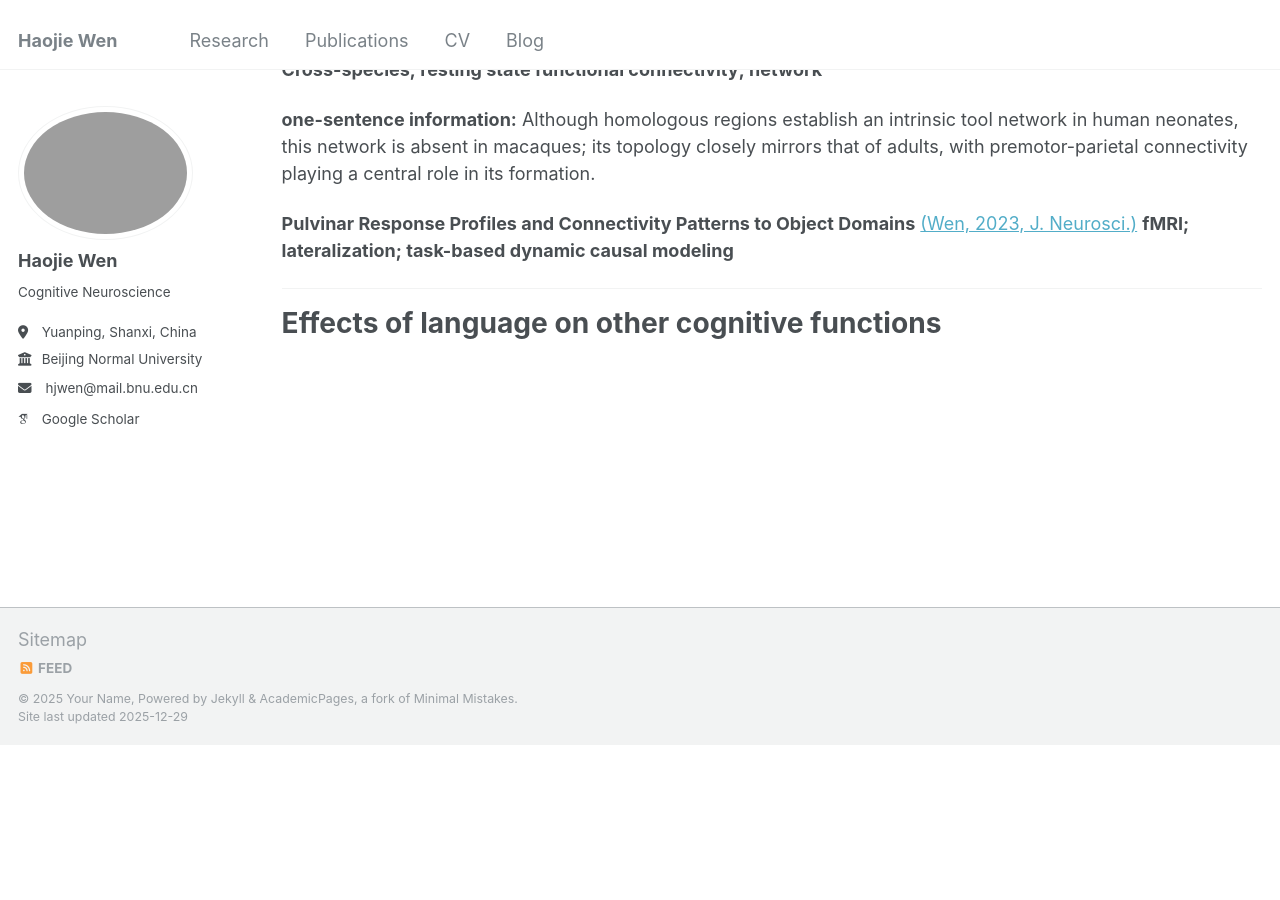
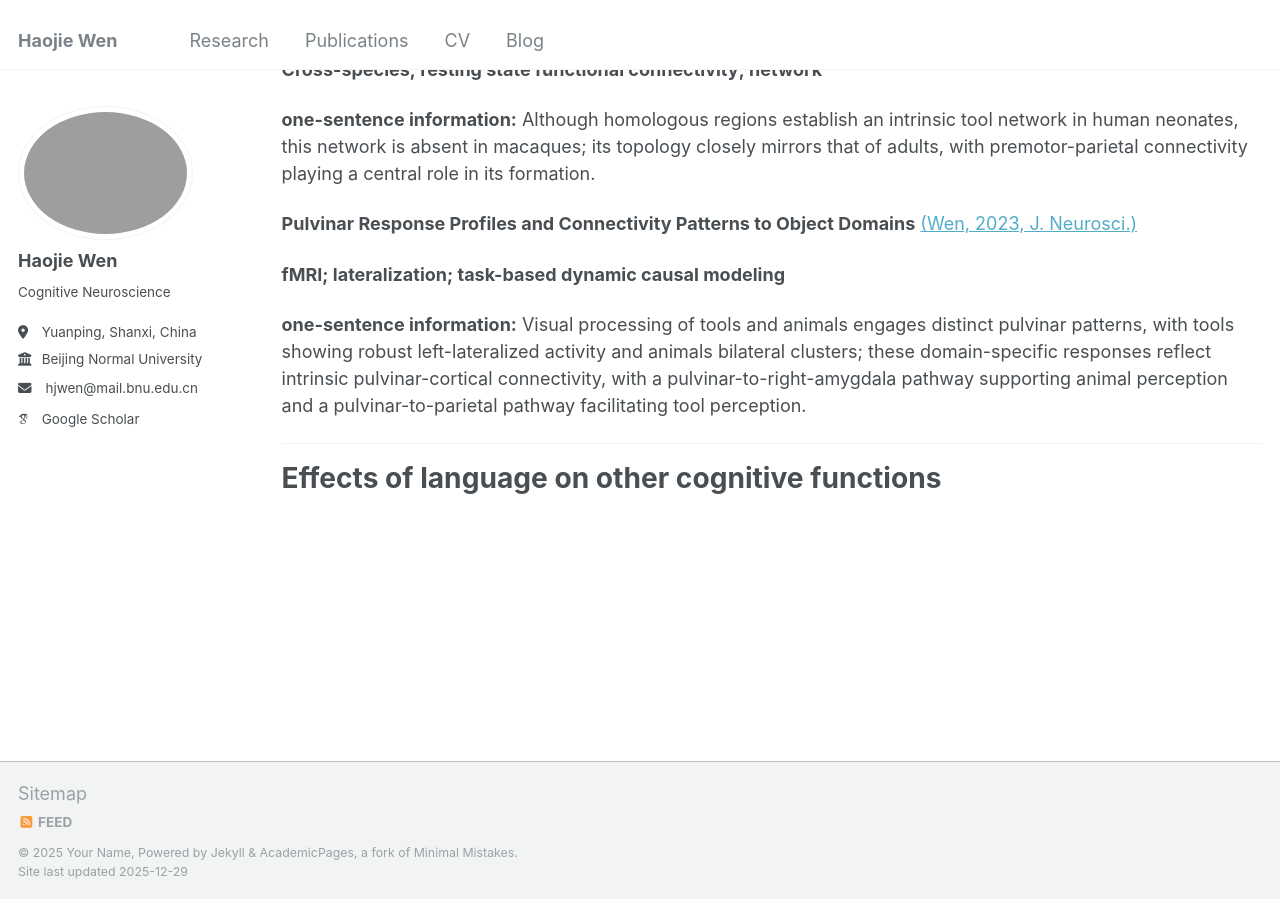
Before and after one commit to happyhaojie/happyhaojie.github.io, a Jekyll site: the page built from _pages/research.md, in a window 1280 px wide and 900 px high, scrolled down 609 px. Built offline with Jekyll 4.4.1, drawn with Linux system fonts in a browser that asks for light colours; some web fonts are replaced; before the commit the page ends 1354 px from its top, so only the background shows below that.

Commit message:
Update research.md

```diff
--- a/_pages/research.md
+++ b/_pages/research.md
@@ -10,6 +10,7 @@ My current research primarily focuses on two distinctive and crucial human cogni
 # Neural bases of tool use
 
 Tool use is a fundamental human cognitive ability and a key distinction between humans and other animals. Previous studies have identified a dedicated tool-processing network in the human brain. We further found that the neural network supporting tool processing spans both the cortex and the pulvinar, forming a cortico-subcortical brain network [(Wen, 2023, J. Neurosci.)](/files/Wen_2023_JN). This tool-related network appears to be human-specific: it is already present in the neonatal brain but absent in the mature macaque brain [(Wen, 2022, NeuroImage)](/files/Wen_2022_NeuroImage.pdf). Moreover, in collaboration with the Computational Group, we found that dimensional representations can effectively guide tool selection in AI models [(Hao, 2025, preprint)](/files/Hao_2025_preprint.pdf).
+
 ## key article
 **Brain intrinsic connection patterns underlying tool processing in human adults are present in neonates and not in macaques [(Wen, 2022, NeuroImage)](/files/Wen_2022_NeuroImage.pdf)**
 
@@ -17,8 +18,12 @@ Tool use is a fundamental human cognitive ability and a key distinction between
 
 **one-sentence information:** Although homologous regions establish an intrinsic tool network in human neonates, this network is absent in macaques; its topology closely mirrors that of adults, with premotor-parietal connectivity playing a central role in its formation.
 
+
 **Pulvinar Response Profiles and Connectivity Patterns to Object Domains** [(Wen, 2023, J. Neurosci.)](/files/Wen_2023_JN)
+
 **fMRI; lateralization; task-based dynamic causal modeling**
+
+**one-sentence information:** Visual processing of tools and animals engages distinct pulvinar patterns, with tools showing robust left-lateralized activity and animals bilateral clusters; these domain-specific responses reflect intrinsic pulvinar-cortical connectivity, with a pulvinar-to-right-amygdala pathway supporting animal perception and a pulvinar-to-parietal pathway facilitating tool perception.
 
 ---
 # Effects of language on other cognitive functions
```
